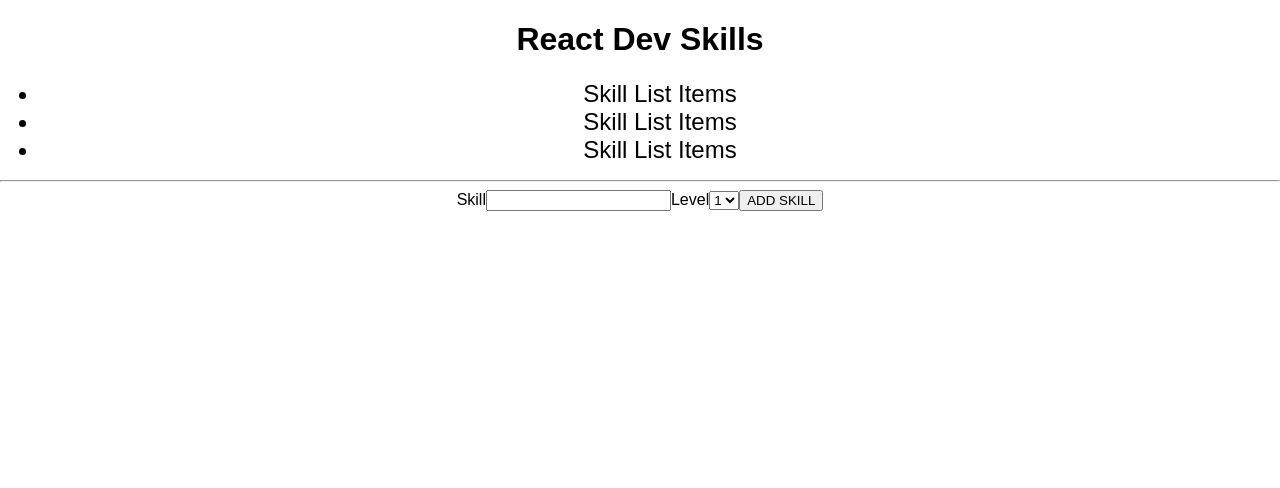
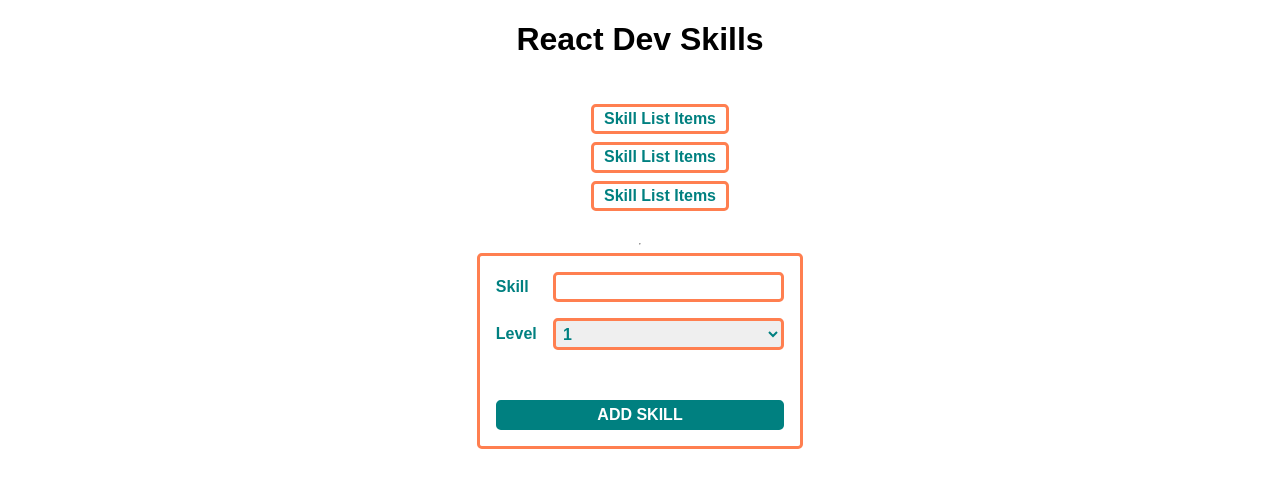
Before and after one commit to Nisal4/React-Dev-Skills, a React (Create React App) app: page / in a window 1280 px wide. Shown: the top 488 px of the page. Built offline with nearby package versions, Linux system fonts and the light colour scheme.

Commit message:
Initial styling for part 2

```diff
--- /dev/null
+++ b/src/NewSkillForm.css
@@ -0,0 +1,36 @@
+
+.NewSkillForm {
+    display: grid;
+    grid-template-columns: auto auto;
+    gap: 1rem;
+    align-items: center;
+    font-size: 1rem;
+    font-weight: bold;
+    color: teal;
+    text-align: left;
+    border: 0.2rem solid coral;
+    border-radius: 0.3rem;
+    padding: 1rem;
+}
+
+.NewSkillForm > input,
+.NewSkillForm > select {
+    font-size: 1rem;
+    font-weight: bold;
+    color: teal;
+    padding: 0.2rem;
+    border: 0.2rem solid coral;
+    border-radius: 0.3rem;
+    outline: none;
+}
+
+.NewSkillForm > button {
+    grid-column: span 2;
+    font-size: 1rem;
+    font-weight: bold;
+    color: white;
+    padding: 0.2rem;
+    background-color: teal;
+    border: 0.2rem solid teal;
+    border-radius: 0.3rem;
+}
--- a/src/NewSkillForm.jsx
+++ b/src/NewSkillForm.jsx
@@ -1,4 +1,5 @@
 import { useState } from "react";
+import "./NewSkillForm.css";
 
 export default function NewSkillForm({ addSkill }) {
     const [newSkill, setNewSkill] = useState("");
@@ -12,7 +13,7 @@ export default function NewSkillForm({ addSkill }) {
 
     return (
         <div>
-        <form onSubmit={handleAddSkill}>
+            <form className="NewSkillForm" onSubmit={handleAddSkill}>
                 <label>Skill</label>
                 <input
                 value={newSkill}
@@ -21,7 +22,6 @@ export default function NewSkillForm({ addSkill }) {
                 required
                 pattern=".{3,}"
                 />
-
                 <label>Level</label>
                 <select>
                     <option value="1">1</option>
@@ -30,7 +30,7 @@ export default function NewSkillForm({ addSkill }) {
                     <option value="4">4</option>
                     <option value="5">5</option>
                 </select>
-
+                <br />
                 <button type="submit">ADD SKILL</button>
             </form>
         </div>
--- a/src/SkillListItem.css
+++ b/src/SkillListItem.css
@@ -1,5 +1,23 @@
 .SkillListItem {
-    justify-content: center;
+    display: flex;
+    justify-content: space-between;
     align-items: center;
-    font-size: 3vmin;
-}
+    margin: 0.5rem;
+    padding: 0.2rem 0.6rem;
+    border: 0.2rem solid coral;
+    border-radius: 0.3rem;
+    list-style: none;
+    color: teal;
+    font-size: 1rem;
+    font-weight: bold;
+  }
+
+  .SkillListItem > .level {
+    margin-left: 5rem;
+    padding: 0.3rem 0.8rem;
+    color: white;
+    background-color: teal;
+    border-radius: 0.8rem;
+    font-size: 0.8rem;
+    font-weight: normal;
+  }
--- a/src/style.css
+++ b/src/style.css
@@ -1,10 +1,15 @@
 .App {
   font-family: sans-serif;
   text-align: center;
+  display: flex;
+  flex-direction: column;
+  align-items: center;
 }
 
-.flex-ctr {
-  display: flex;
-  justify-content: center;
-  align-items: center;
+.padding-0 {
+  padding: 0;
 }
+
+.teal-text {
+  color: teal;
+}
```
Lines whose indentation alone changed are shown as unchanged.
